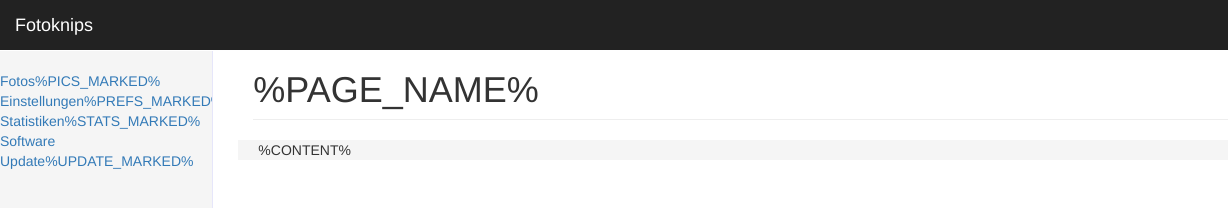
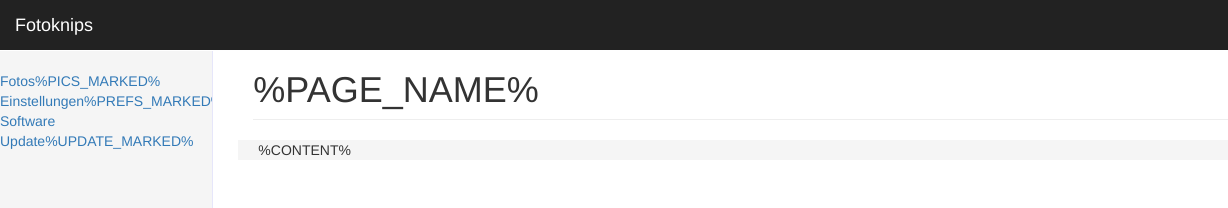
Before and after one commit to dixx/throwaway-camera-upgrade, a plain HTML site: page data/index.html in a window 1280 px wide. Shown: the top 208 px of the page, 0-1228 px from the left. Drawn offline with nearby package versions, Linux system fonts and the light colour scheme.

Commit message:
Remove unused Stats page

```diff
--- a/data/index.html
+++ b/data/index.html
@@ -44,7 +44,6 @@
           <ul class="nav nav-sidebar">
             <li%PICS_ACTIVE%><a href="/">Fotos%PICS_MARKED%</a></li>
             <li%PREFS_ACTIVE%><a href="/prefs">Einstellungen%PREFS_MARKED%</a></li>
-            <li%STATS_ACTIVE%><a href="/stats">Statistiken%STATS_MARKED%</a></li>
             <li%UPDATE_ACTIVE%><a href="/update">Software Update%UPDATE_MARKED%</a></li>
           </ul>
         </div>
```
Also changed, not shown: 1 other file.
